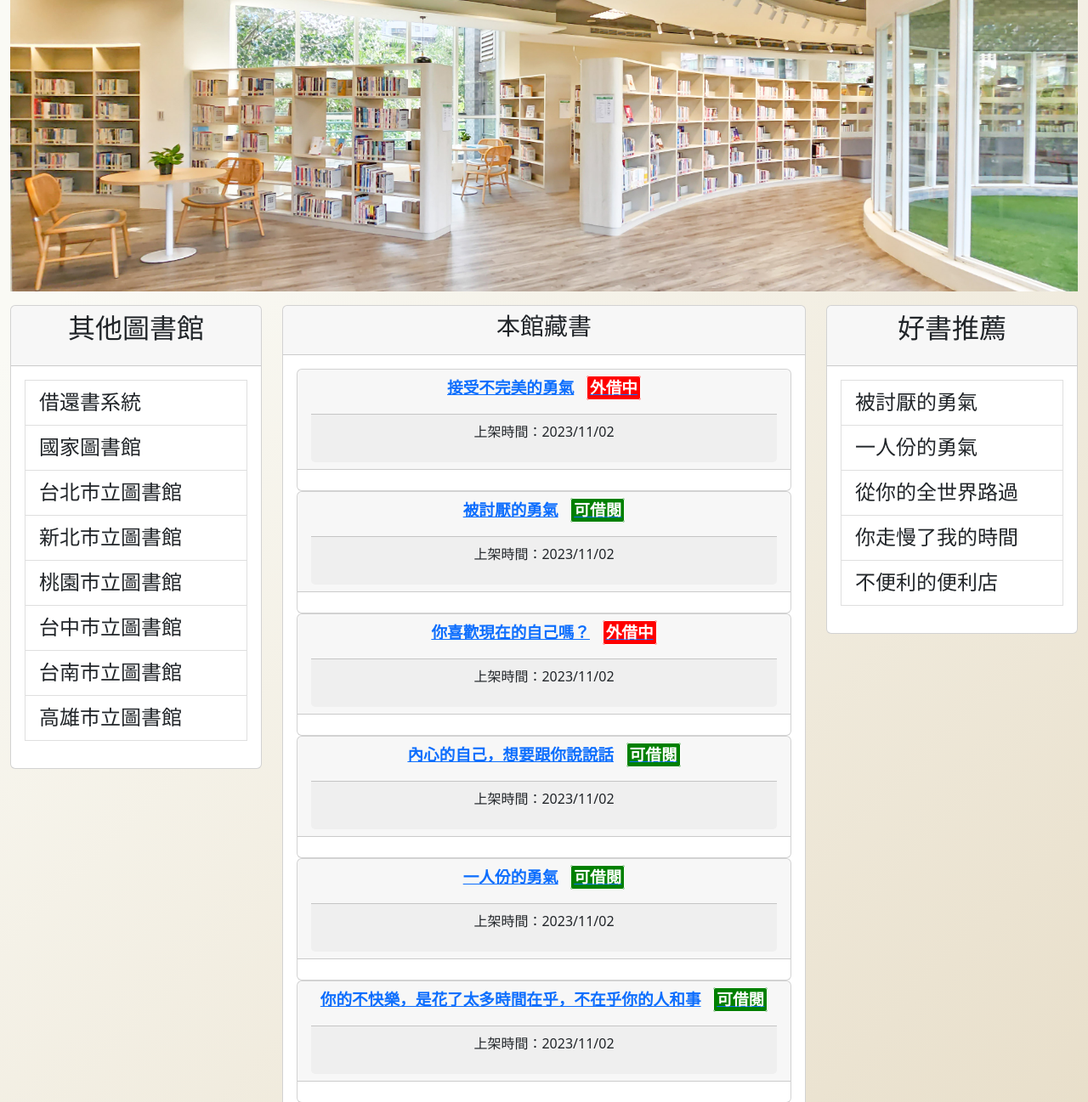
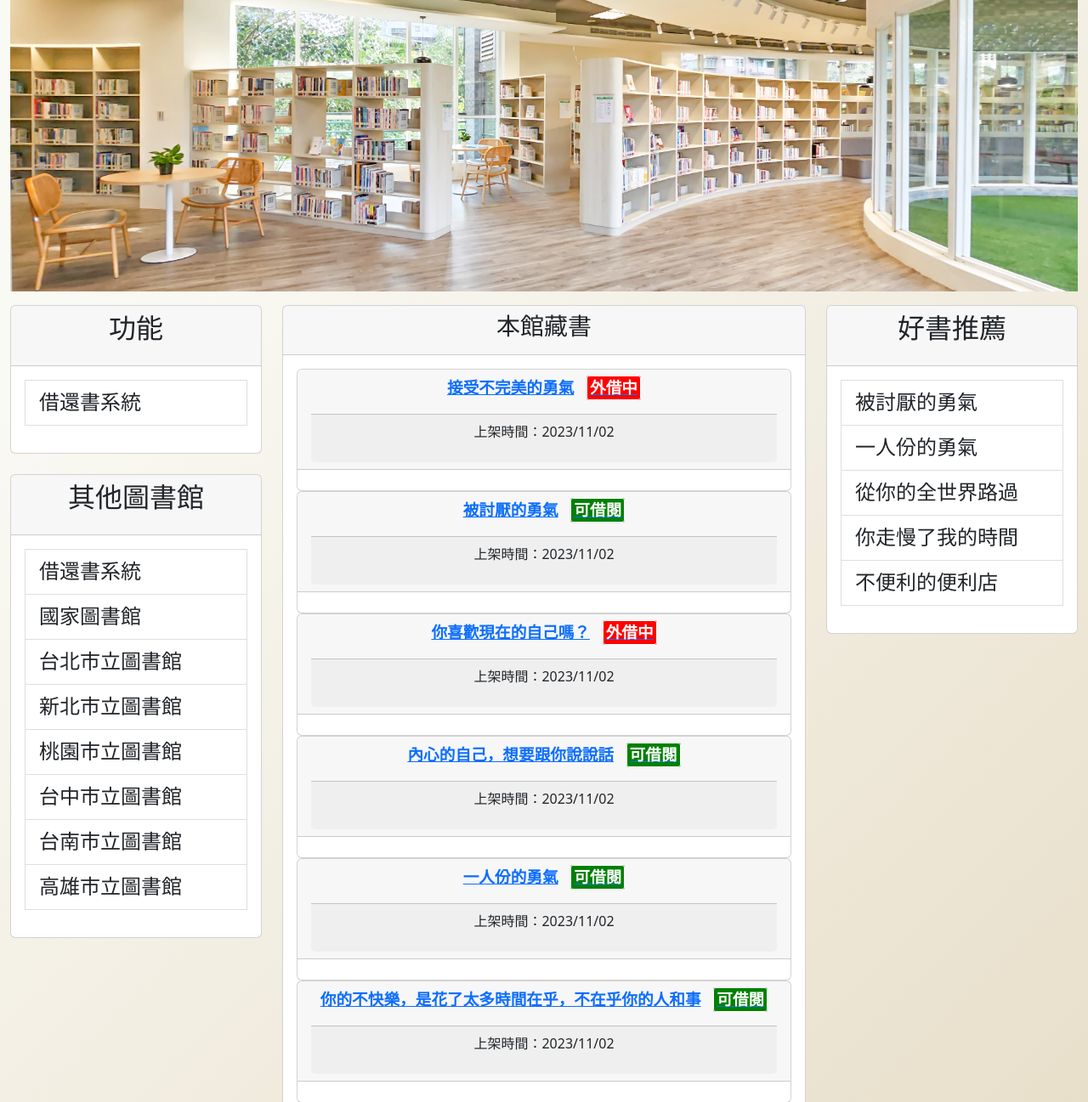
Before and after one commit to 11056030/tsai213039, a Django app: page / in a window 1280 px wide. Shown: the part 214-1511 px from the top of the page at 85% size. Run offline with Django 4.2, Linux system fonts and the light colour scheme; data comes from the database, SQL or seed files in the repository.

Commit message:
功能版面

```diff
--- a/templates/base copy.html
+++ b/templates/base copy.html
@@ -23,7 +23,24 @@
     <div class="container-fluid">
         {% include 'header.html' %}
         <div class="row">
-            <div class="col-sm-3"> <!-- Left -->
+            <div class="col-sm-3"> <!--左右 -->
+                <div class="card">
+                    <div class="card-header">
+                        <h3><center>
+                            <p style='font-family:標楷體;font-size:24pt;'>
+                                功能
+                            </p>
+                        </center></h3>
+                    </div>
+                    <div class="card-body">
+                        <div class='list-group'>
+                            <p style='font-family:標楷體;font-size:18pt;'>
+                                <a href='/book_list/' class='list-group-item'>借還書系統</a>
+                            </p>
+                        </div>
+                    </div>
+                </div>
+                <br>
                 <div class="card">
                     <div class="card-header">
                         <h3><center>
```
